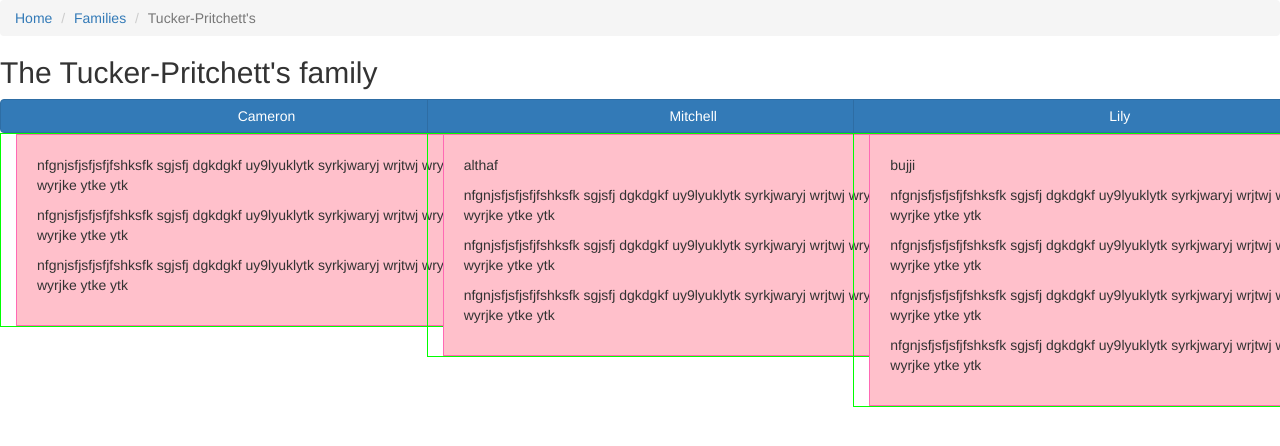
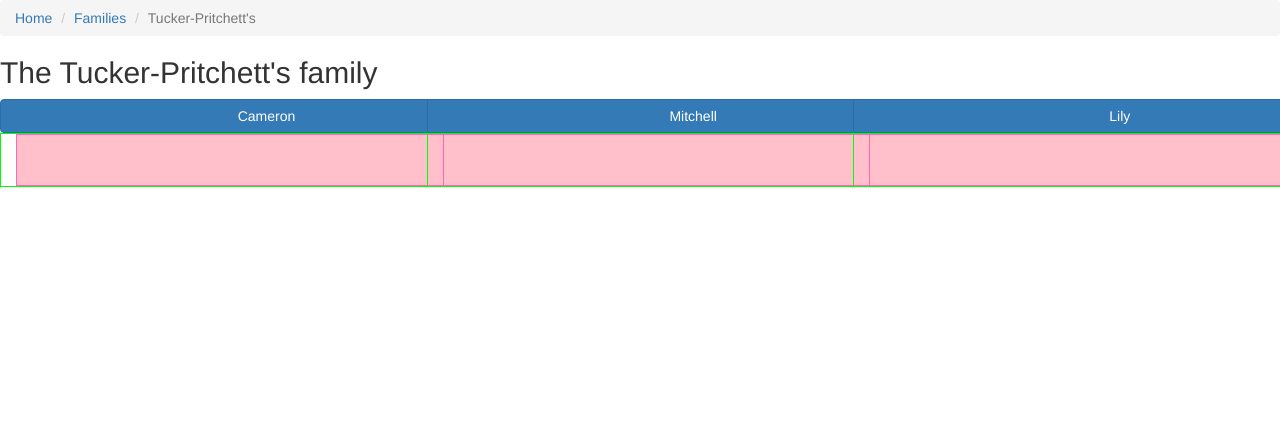
Before and after one commit to aditya1208/ModernFamily, a website: page family/prit2.html in a window 1280 px wide. Shown: the top 446 px of the page. Drawn offline with Linux system fonts and the light colour scheme.

Commit message:
Changes to prit2.html

```diff
--- a/family/prit2.html
+++ b/family/prit2.html
@@ -86,40 +86,13 @@
 		<div class="container">
 		<div class="Cameron opened">
 			<p>
-				nfgnjsfjsfjsfjfshksfk
-				sgjsfj
-				dgkdgkf
-				uy9lyuklytk
-				syrkjwaryj
-				wrjtwj
-				wryj
-				wyrjke
-				ytke
-				ytk
+
 			</p>
 			<p>
-				nfgnjsfjsfjsfjfshksfk
-				sgjsfj
-				dgkdgkf
-				uy9lyuklytk
-				syrkjwaryj
-				wrjtwj
-				wryj
-				wyrjke
-				ytke
-				ytk
+
 			</p>
 			<p>
-				nfgnjsfjsfjsfjfshksfk
-				sgjsfj
-				dgkdgkf
-				uy9lyuklytk
-				syrkjwaryj
-				wrjtwj
-				wryj
-				wyrjke
-				ytke
-				ytk
+
 			</p>
 		</div>
 	</div>
@@ -154,43 +127,16 @@
 	<div class="container">
 		<div class="Mitchell opened">
 			<p>
-				althaf
+
 			</p>
 			<p>
-				nfgnjsfjsfjsfjfshksfk
-				sgjsfj
-				dgkdgkf
-				uy9lyuklytk
-				syrkjwaryj
-				wrjtwj
-				wryj
-				wyrjke
-				ytke
-				ytk
+
 			</p>
 			<p>
-				nfgnjsfjsfjsfjfshksfk
-				sgjsfj
-				dgkdgkf
-				uy9lyuklytk
-				syrkjwaryj
-				wrjtwj
-				wryj
-				wyrjke
-				ytke
-				ytk
+
 			</p>
 			<p>
-				nfgnjsfjsfjsfjfshksfk
-				sgjsfj
-				dgkdgkf
-				uy9lyuklytk
-				syrkjwaryj
-				wrjtwj
-				wryj
-				wyrjke
-				ytke
-				ytk
+
 			</p>
 		</div>
 	</div>
@@ -226,55 +172,19 @@
 	<div class="container">
 		<div class="Lily opened">
 			<p>
-				bujji
+
 			</p>
 			<p>
-				nfgnjsfjsfjsfjfshksfk
-				sgjsfj
-				dgkdgkf
-				uy9lyuklytk
-				syrkjwaryj
-				wrjtwj
-				wryj
-				wyrjke
-				ytke
-				ytk
+
 			</p>
 			<p>
-				nfgnjsfjsfjsfjfshksfk
-				sgjsfj
-				dgkdgkf
-				uy9lyuklytk
-				syrkjwaryj
-				wrjtwj
-				wryj
-				wyrjke
-				ytke
-				ytk
+
 			</p>
 			<p>
-				nfgnjsfjsfjsfjfshksfk
-				sgjsfj
-				dgkdgkf
-				uy9lyuklytk
-				syrkjwaryj
-				wrjtwj
-				wryj
-				wyrjke
-				ytke
-				ytk
+
 			</p>
 			<p>
-				nfgnjsfjsfjsfjfshksfk
-				sgjsfj
-				dgkdgkf
-				uy9lyuklytk
-				syrkjwaryj
-				wrjtwj
-				wryj
-				wyrjke
-				ytke
-				ytk
+
 			</p>
 
 		</div>
```
